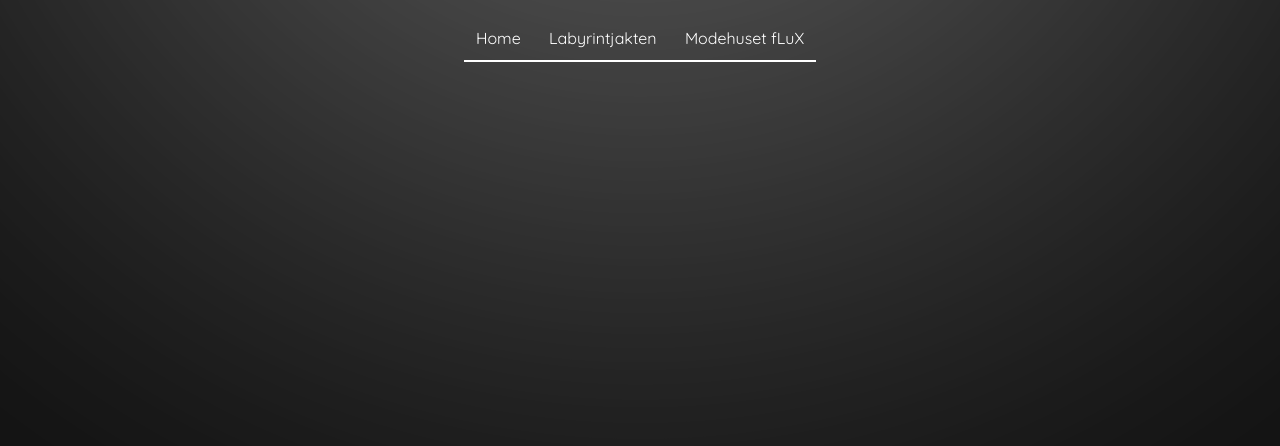
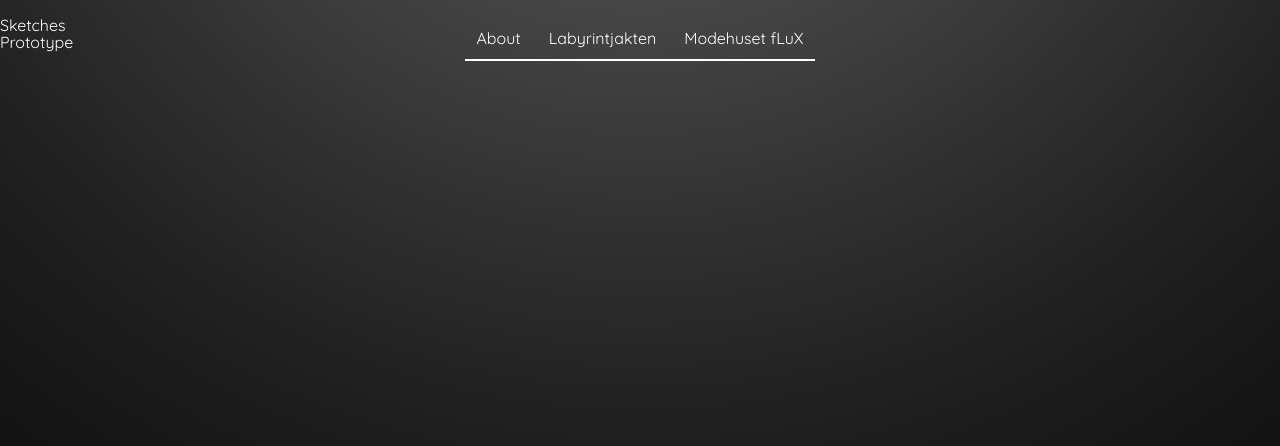
Before and after one commit to faisaal99/APP-UI-UX, a plain HTML site: page index.html in a window 1280 px wide. Drawn offline with Linux system fonts and the light colour scheme.

Commit message:
Menu buttons changed to ACTUAL buttons instead of plain text. They have a hover effect. Side menu added but it hasn't been positioned properly and is a plain text.

```diff
--- a/index.html
+++ b/index.html
@@ -15,18 +15,31 @@
     <!-- Background glow on top -->
     <div class="backgroundImg"></div>
 
+    <!-- The top menu -->
     <ul class="topMenu">
 
         <li>
-            Home
+            <a href="#about">About</a>
         </li>
 
         <li>
-            Labyrintjakten
+            <a href="#labjakten">Labyrintjakten</a>
         </li>
 
         <li>
-            Modehuset fLuX
+            <a href="#flux">Modehuset fLuX</a>
+        </li>
+
+    </ul>
+
+    <ul class="sideMenu">
+
+        <li>
+            <a href="#">Sketches</a>
+        </li>
+
+        <li>
+            <a href="#">Prototype</a>
         </li>
 
     </ul>
--- a/style.css
+++ b/style.css
@@ -70,16 +70,14 @@ body
     opacity: 0.6;
     z-index: -5;
 }
-
+/*************************************************************************/
 .topMenu
 {
     position: relative;
     text-align: center;
     list-style: none;
-    color: white;
 
     top: 30px;
-    font-family: 'Quicksand', sans-serif;
 }
 
 .topMenu li
@@ -87,8 +85,44 @@ body
     display: inline;
     padding: 12px;
 
+    color: white;
+
     border: white;
     border-bottom-style: solid;
     border-bottom-width: 2px;
+}
+
+.topMenu li a
+{
+    font-family: 'Quicksand', sans-serif;
+    text-decoration: none;
+    color: white;
+    border: none;
+    padding: 0px;
+    transition: 0.15s;
+    font-weight: normal;
+}
+
+.topMenu li a:hover
+{
+    color: #ffff00;
+    transition: 0.2s;
+}
+/*****************************************************************/
+.sideMenu
+{
 
 }
+
+.sideMenu li
+{
+
+}
+
+.sideMenu li a
+{
+    color: white;
+    font-family: 'Quicksand', sans-serif;
+    text-decoration: none;
+    text-align: right;
+}
```
